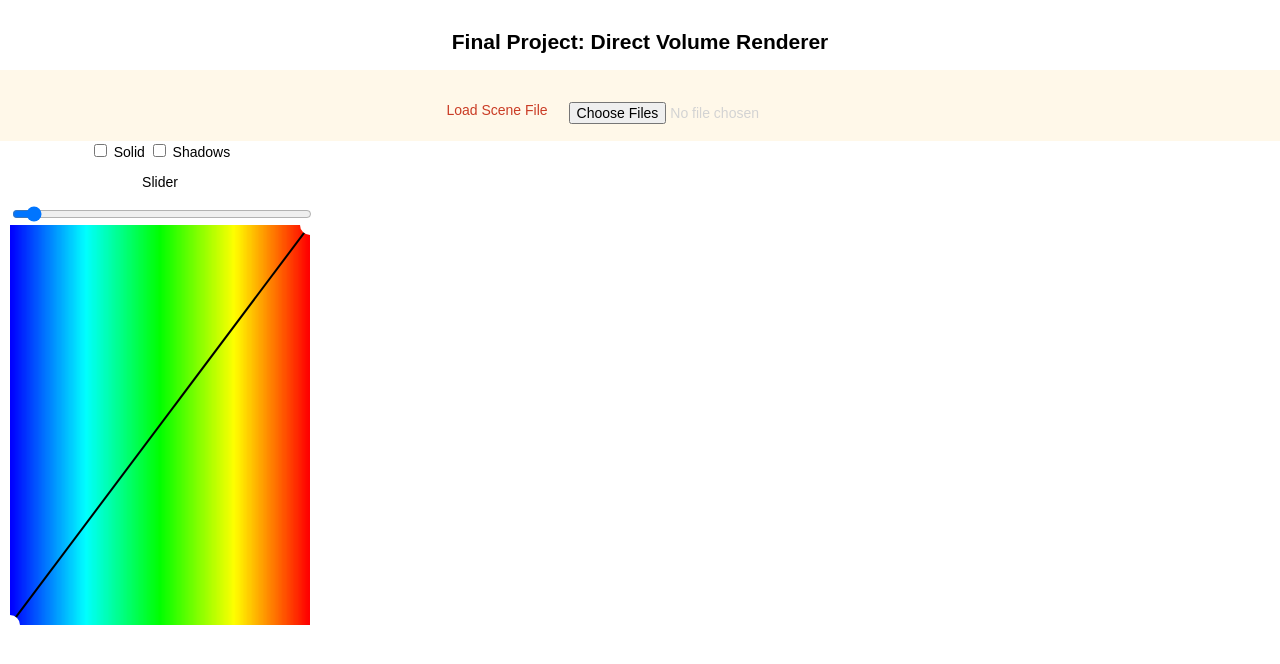
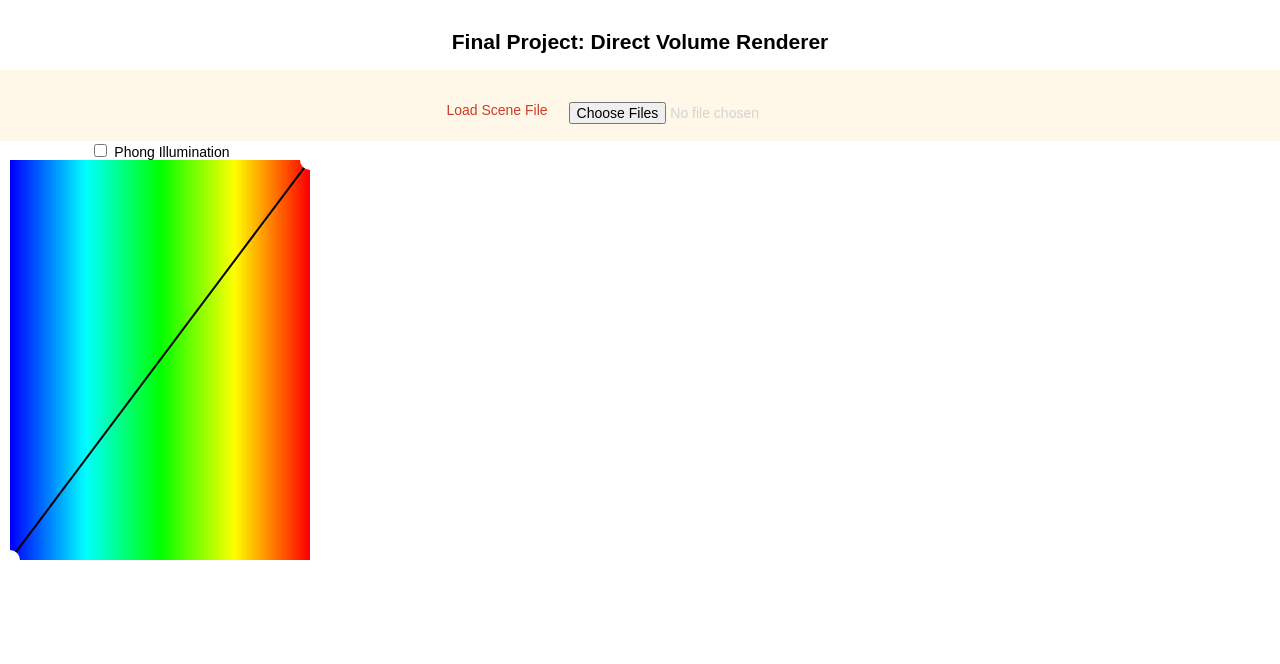
Before and after one commit to acowe/cg-final-project, a plain HTML site: page index.html in a window 1280 px wide. Drawn offline with Linux system fonts and the light colour scheme.

Commit message:
Update index.html to remove slider and solid option

```diff
--- a/index.html
+++ b/index.html
@@ -25,16 +25,9 @@
         <div class="row">
             <div class="column1">
                 <label>
-                    <input type="checkbox" id="solid" value="solid_opt"> Solid
+                    <input type="checkbox" id="shadows" value="shadows_opt"> Phong Illumination
                 </label>
-                <label>
-                    <input type="checkbox" id="shadows" value="shadows_opt"> Shadows
-                </label>
-                <p>Slider</p>
                 <div class="TF">
-                    <div class="slidecontainer">
-                        <input type="range" min="0" max="1024" value="50" class="slider" id="sliderVals">
-                    </div>
                     <div class="image-container">
                         <img src="colormap/rainbow.png" alt="description of image" id="colormap">
                         <svg id="svgOverlay" class="overlay"></svg>
```
